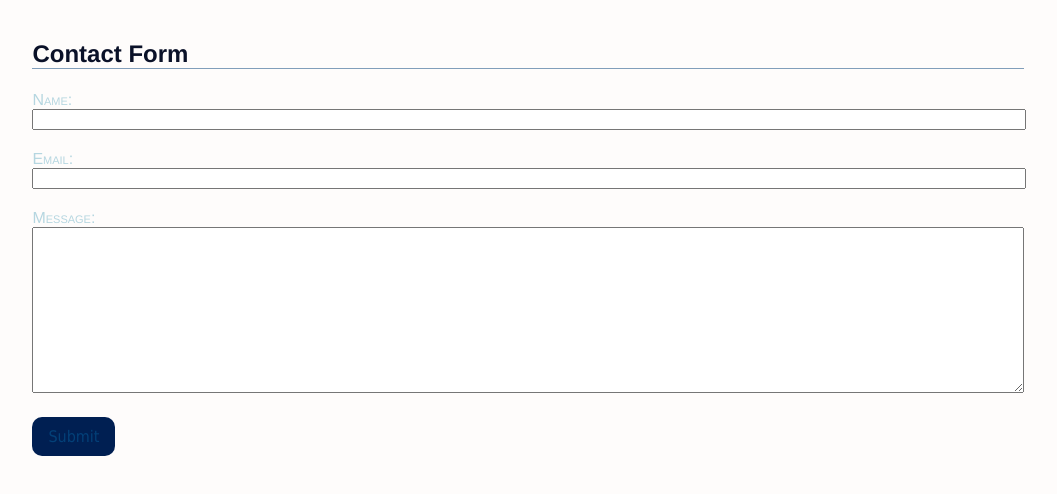
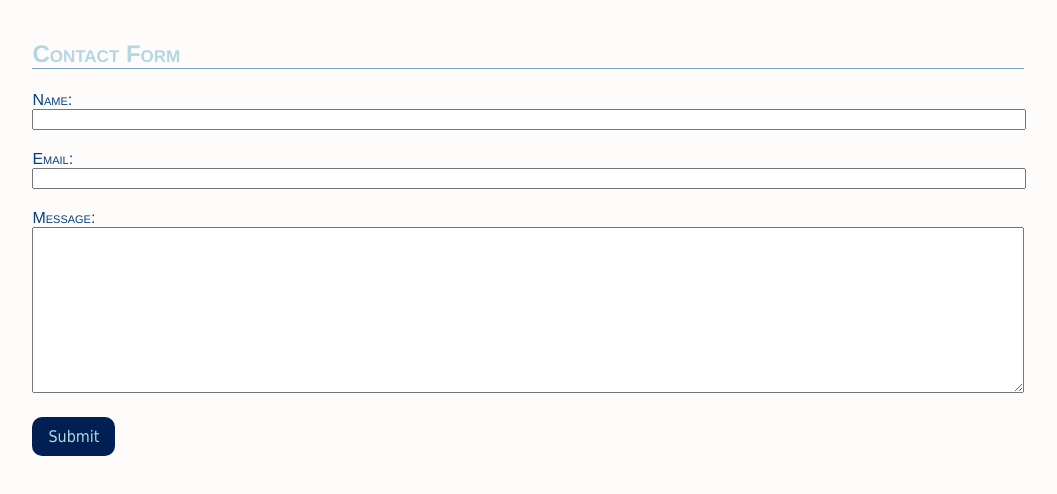
Before and after one commit to Kristen800/Email-form, a plain HTML site: page index.html in a window 1280 px wide. Shown: the whole page, without its empty margins (112-1169 px from the left). Drawn offline with Linux system fonts and the light colour scheme.

Commit message:
Update style.css

```diff
--- a/style.css
+++ b/style.css
@@ -5,7 +5,7 @@ form button {
     font-family: Tahoma;
     font-size: 16px;
     background: #001F52;
-    color:#034078;
+    color:#B5D6E0;
     margin: 0 8px 10px 0;
 }
 body{
@@ -29,6 +29,9 @@ main h1 {
 main h2 {
   margin: 12px 10px;
   border-bottom: 1px solid #819EBA;
+  color:#B5D6E0;
+  font-family:"Helvetica","Arial";
+  font-variant:small-caps;
 }
 
 
@@ -36,7 +39,7 @@ main h2 {
 label{
   font-family:"Helvetica","Arial";
   font-variant:small-caps;
-  color:#B5D6E0;
+  color:#034078;
 }
 
 /* Groups & Items  (Mobile First) */
```
